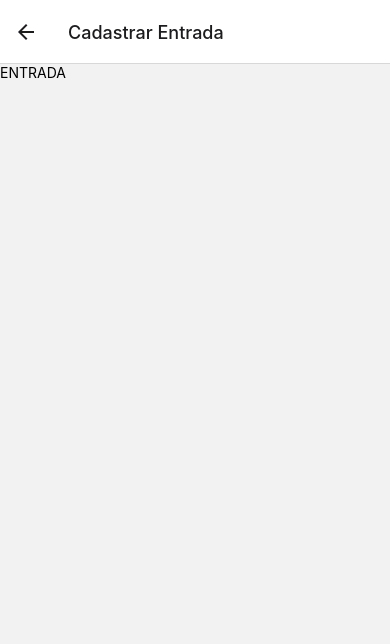
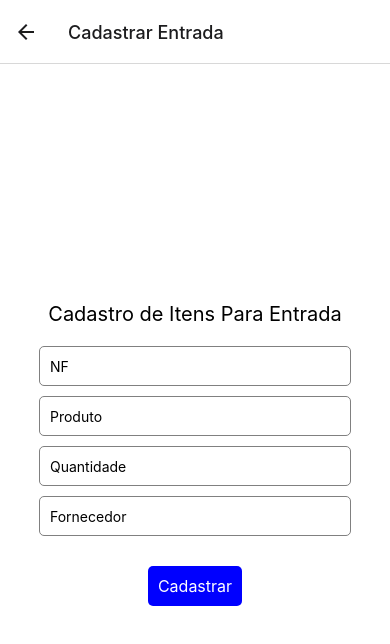
Before and after one commit to LuckasDuarte/estoque, a React Native app: screen /Entrada in a window 390 px wide. Shown: the top 644 px of the page. Built offline with nearby package versions, Linux system fonts and the light colour scheme.

Commit message:
pagina de entrada front ocmpleto

```diff
--- a/src/pages/ENTRADA/entrada.tsx
+++ b/src/pages/ENTRADA/entrada.tsx
@@ -1,22 +1,101 @@
-import React from "react";
+import React, {useState} from "react";
 import {
     View,
     Text,
     TouchableOpacity,
-    StyleSheet
+    StyleSheet,
+    TextInput
 } from 'react-native'
 
 // icons
 import { Entypo, MaterialCommunityIcons, Feather  } from '@expo/vector-icons';
 
 export default function Entrada(){
+
+    const [nf, setNF] = useState('');
+    const [produto, setProduto] = useState('');
+    const [quantidade, setQuantidade] = useState('');
+    const [fornecedor, setFornecedor] = useState('');
+
+    const handleSubmit = () => {
+        // Aqui você pode adicionar a lógica para enviar os dados para o banco de dados ou para outro lugar
+        console.log('NF:', nf);
+        console.log('Produto:', produto);
+        console.log('Quantidade:', quantidade);
+        console.log('Fornecedor:', fornecedor);
+
+        // Limpar os campos após o envio
+        setNF('');
+        setProduto('');
+        setQuantidade('');
+        setFornecedor('');
+    }
+
+
     return (
-        <View>
-            <Text>ENTRADA</Text>
+        <View style={styles.container}>
+            <Text style={styles.title}>Cadastro de Itens Para Entrada</Text>
+            <TextInput
+                style={styles.input}
+                placeholder="NF"
+                value={nf}
+                keyboardType="numeric"
+                onChangeText={text => setNF(text)}
+            />
+            <TextInput
+                style={styles.input}
+                placeholder="Produto"
+                value={produto}
+                onChangeText={text => setProduto(text)}
+            />
+            <TextInput
+                style={styles.input}
+                placeholder="Quantidade"
+                value={quantidade}
+                onChangeText={text => setQuantidade(text)}
+                keyboardType="numeric"
+            />
+            <TextInput
+                style={styles.input}
+                placeholder="Fornecedor"
+                value={fornecedor}
+                onChangeText={text => setFornecedor(text)}
+            />
+            <TouchableOpacity style={styles.button} onPress={handleSubmit}>
+                <Text style={styles.buttonText}>Cadastrar</Text>
+            </TouchableOpacity>
         </View>
     );
 }
 
 const styles = StyleSheet.create({
-
+    container: {
+        flex: 1,
+        justifyContent: 'center',
+        alignItems: 'center',
+        backgroundColor: '#fff'
+    },
+    title: {
+        fontSize: 20,
+        marginBottom: 20
+    },
+    input: {
+        width: '80%',
+        height: 40,
+        borderColor: 'gray',
+        borderWidth: 1,
+        borderRadius: 5,
+        marginBottom: 10,
+        paddingHorizontal: 10
+    },
+    button: {
+        backgroundColor: 'blue',
+        padding: 10,
+        borderRadius: 5,
+        marginTop: 20
+    },
+    buttonText: {
+        color: 'white',
+        fontSize: 16
+    }
 })
```
